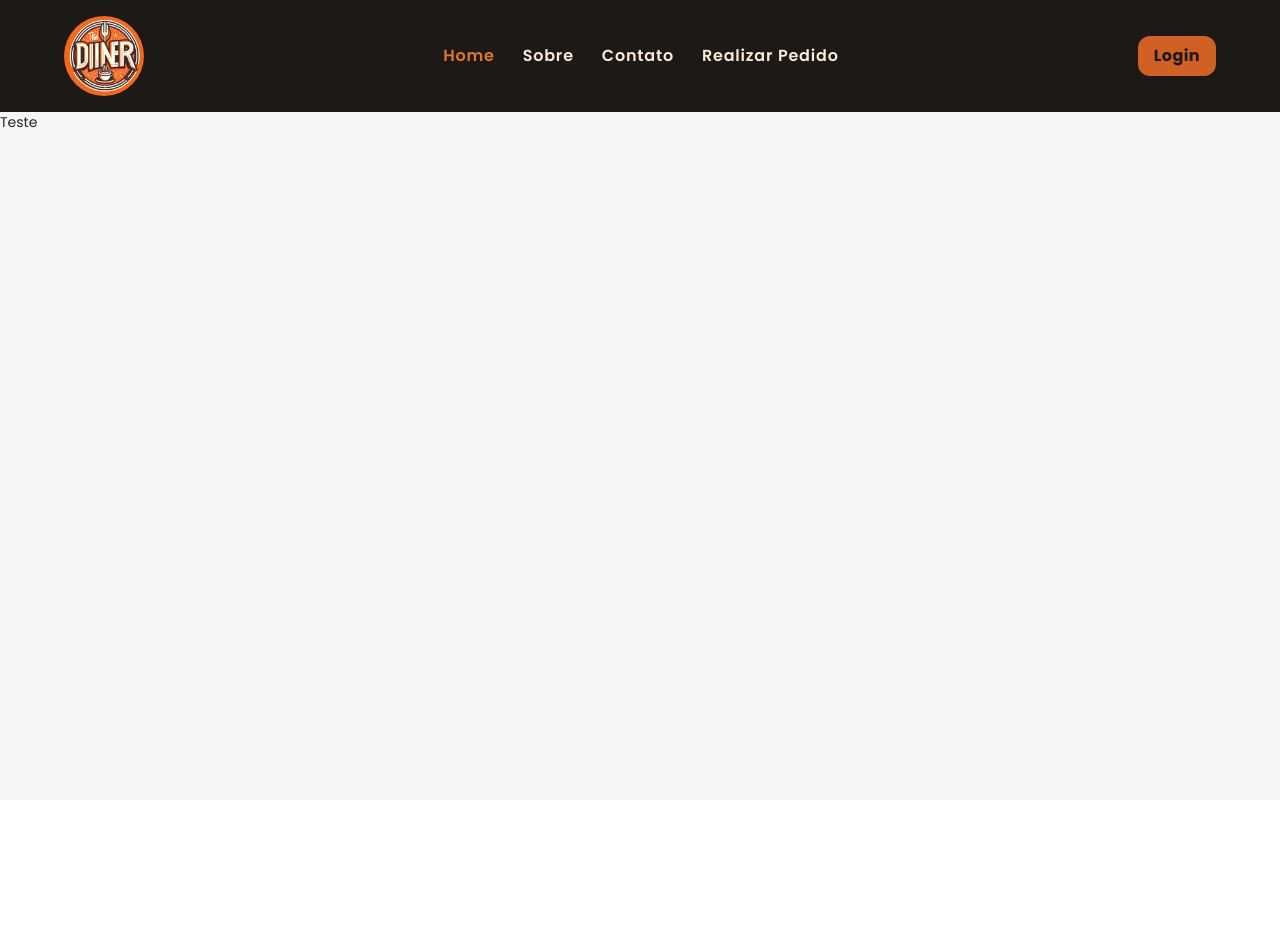
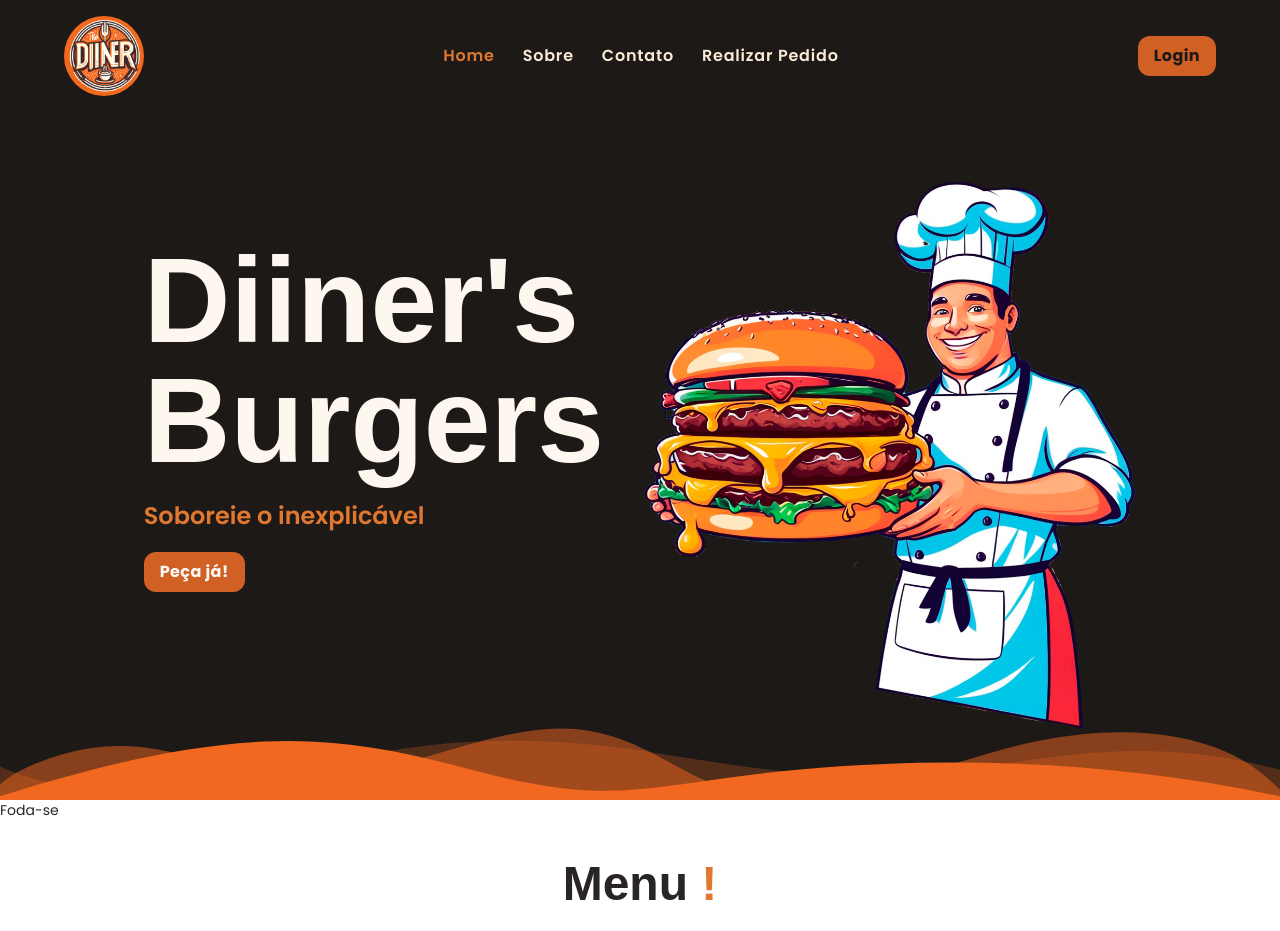
Before and after one commit to leonardocunha1/P.I-2-SEM, a React (Vite) app: page /home in a window 1280 px wide. Shown: the top 931 px of the page. Before the commit the page ends 800 px from the top, so only its background shows below. Built offline with nearby package versions, Linux system fonts and the light colour scheme; a web font is replaced by a local one.

Commit message:
correção de bug

```diff
--- a/src/features/home/MenuHome.jsx
+++ b/src/features/home/MenuHome.jsx
@@ -1,13 +1,13 @@
-import Home from "@/pages/Home";
 import Bebida from "../../../public/images/bebidas/Bebida1.png";
 import Burger from "../../../public/images/burgers/Burger1.png";
 import Sobremesa from "../../../public/images/sobremesas/Sobremesa1.png";
 import MenuItems from "./MenuItems";
+import HomeH3 from "./HomeH3";
 
 function MenuHome() {
   return (
     <section className="mt-10 space-y-3">
-      <Home label="Menu" />
+      <HomeH3 label="Menu" />
       <div className="flex flex-col items-center gap-7 sm:flex-row sm:justify-center sm:gap-20">
         <MenuItems image={Burger} label="Burgers" />
         <MenuItems image={Sobremesa} label="Sobremesas" />
--- a/src/pages/Home.jsx
+++ b/src/pages/Home.jsx
@@ -1,12 +1,12 @@
 import Hero from "@/features/home/Hero";
-// import MenuHome from "@/features/home/MenuHome";
+import MenuHome from "@/features/home/MenuHome";
 
 function Home() {
   return (
     <>
-      <p>Teste</p>
-      {/* <Hero /> */}
-      {/* <MenuHome /> */}
+      <Hero />
+      <div>Foda-se</div>
+      <MenuHome />
     </>
   );
 }
```
